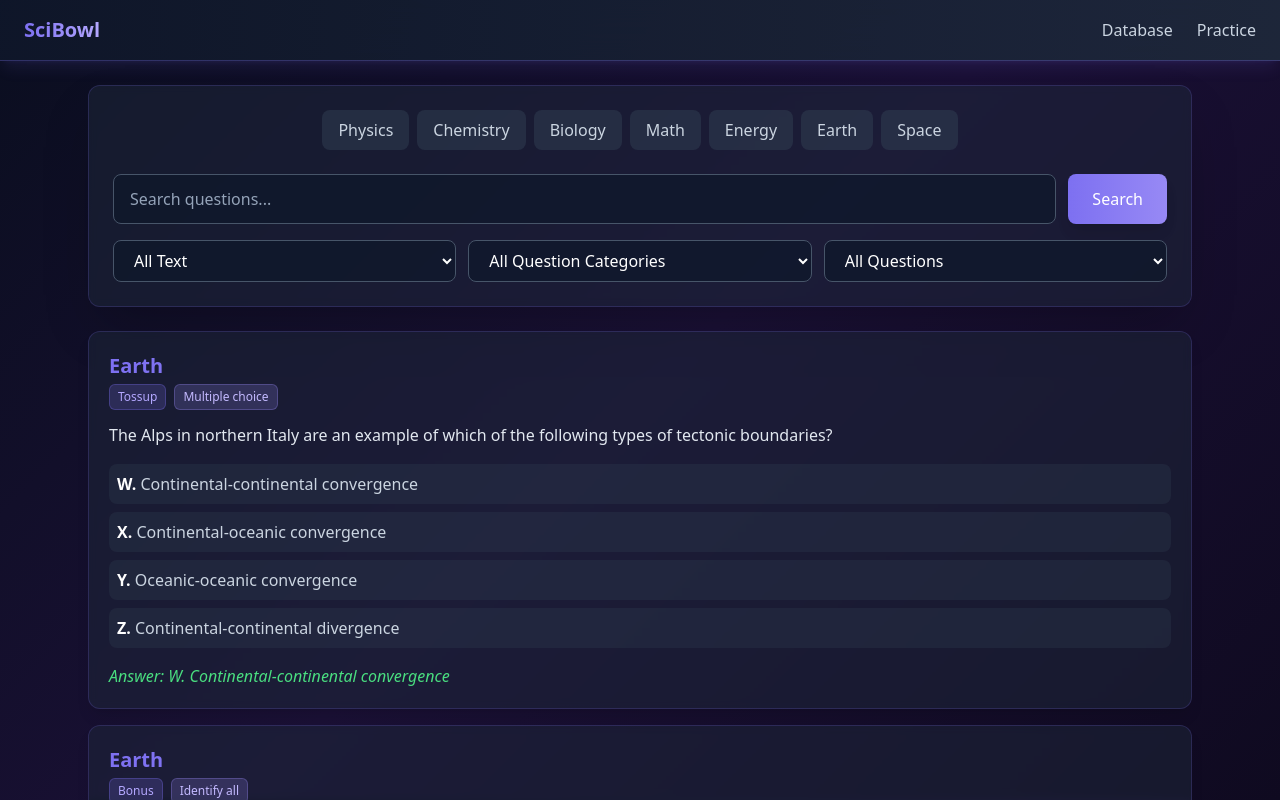
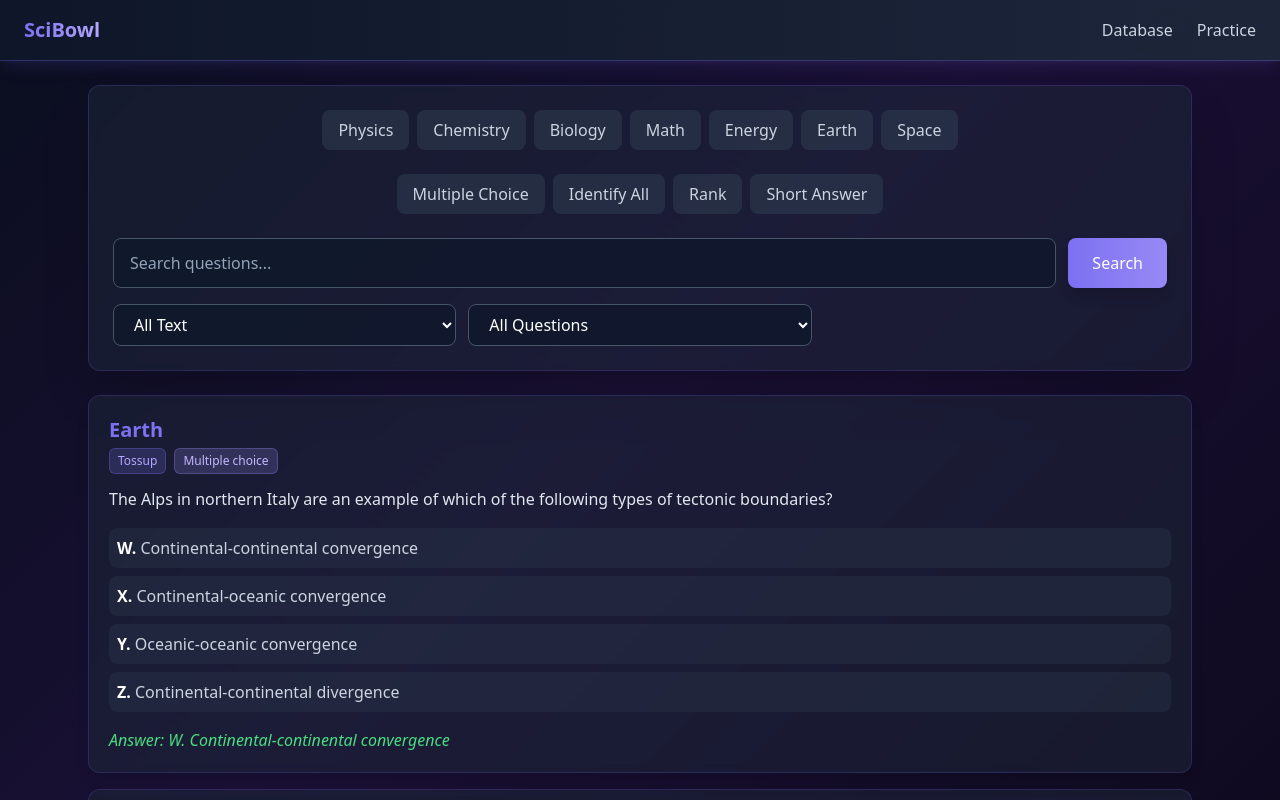
Before and after one commit to xpoes123/scibowl-org, a React (Vite) app: page /database in a window 1280 px wide. Shown: the top 800 px of the page. Built offline with nearby package versions, Linux system fonts and the light colour scheme.

Commit message:
Change question category things

```diff
--- /dev/null
+++ b/src/components/QuestionCategoriesFilter.tsx
@@ -0,0 +1,55 @@
+import type { QuestionCategory } from "../data/questions";
+
+type QuestionCategoryFilterProps = {
+    categories: QuestionCategory[];
+    selected: QuestionCategory[];
+    onChange: (next: QuestionCategory[]) => void;
+    className?: string;
+};
+
+
+export function QuestionCategoryFilter({ categories, selected, onChange, className="" }: QuestionCategoryFilterProps) {
+    const toggleCategory = (category: QuestionCategory) => {
+        const next = selected.includes(category)
+            ? selected.filter((c) => c !== category)
+            : [...selected, category];
+        onChange(next);
+    };
+
+    const labelFor = (cat: QuestionCategory) => {
+        switch(cat) {
+            case "multiple_choice":
+                return "Multiple Choice";
+            case "identify_all":
+                return "Identify All";
+            case "rank":
+                return "Rank";
+            case "short_answer":
+                return "Short Answer";
+            default:
+                return cat;
+        }
+    };
+
+    return (
+        <div className={`flex flex-wrap gap-2 ${className}`}>
+        {categories.map((cat) => {
+            const active = selected.includes(cat);
+            return (
+            <button
+                key={cat}
+                type="button"
+                onClick={() => toggleCategory(cat)}
+                className={`px-4 py-2 rounded-lg font-medium transition-all transform hover:scale-105 ${
+              active
+                ? "bg-gradient-to-r from-[#7d70f1] to-[#9789f5] text-white shadow-lg shadow-[#7d70f1]/30"
+                : "bg-slate-700/50 text-slate-300 hover:bg-slate-700"
+            }`}
+          >
+                {labelFor(cat)}
+            </button>
+            );
+        })}
+        </div>
+    );
+}
--- a/src/pages/QuestionsPage.tsx
+++ b/src/pages/QuestionsPage.tsx
@@ -1,9 +1,10 @@
 import { questions } from "../data/questions";
 import { useState } from "react";
 import { QuestionList } from "../components/QuestionList";
-import type { Category } from "../data/questions";
+import type { Category, QuestionCategory } from "../data/questions";
 import { filterQuestions } from "../utils/filterQuestions";
 import { CategoryFilter } from "../components/CategoryFilter";
+import { QuestionCategoryFilter } from "../components/QuestionCategoriesFilter";
 
 
 export function DatabasePage() {
@@ -13,20 +14,13 @@ export function DatabasePage() {
     const [appliedTextType, setAppliedTextType] = useState<"question" | "answer" | "all">("all");
     const [appliedCategories, setAppliedCategories] = useState<Category[]>([]);
     const [appliedQuestionType, setAppliedQuestionType] = useState<"tossup" | "bonus" | "all">("all");
-    const [appliedQuestionCategory, setAppliedQuestionCategory] = useState<"multiple_choice" | "identify_all" | "rank" | "all">("all");
+    const [appliedQuestionCategory, setAppliedQuestionCategory] = useState<QuestionCategory[]>([]);
 
     const [textType, setTextType] = useState<"question" | "answer" | "all">("all");
     const [selectedCategories, setSelectedCategories] = useState<Category[]>([]);
     const [questionType, setQuestionType] = useState<"tossup" | "bonus" | "all">("all");
-    const [questionCategory, setQuestionCategory] = useState<"multiple_choice" | "identify_all" | "rank" | "all">("all");
+    const [questionCategory, setQuestionCategory] = useState<QuestionCategory[]>([]);
 
-    const toggleCategory = (category: Category) => {
-        setSelectedCategories((prev) => {
-            return prev.includes(category)
-                ? prev.filter((c) => c !== category)
-                : prev.concat(category);
-        });
-    }
 
     const filteredQuestions = filterQuestions(questions, {
         term: searchTerm,
@@ -61,6 +55,14 @@ export function DatabasePage() {
                     onChange={setSelectedCategories}
                     className="justify-center mb-6"
                 />
+                <div className="mb-4">
+                    <QuestionCategoryFilter
+                        categories={["multiple_choice", "identify_all", "rank", "short_answer"]}
+                        selected={questionCategory}
+                        onChange={setQuestionCategory}
+                        className="justify-center mb-6"
+                    />
+                </div>
                 <div className="flex gap-3 mb-4">
                     <input
                         type="text"
@@ -83,8 +85,8 @@ export function DatabasePage() {
                     >
                         Search
                     </button>
+
                 </div>
-
                 <div className="grid grid-cols-1 md:grid-cols-3 gap-3">
                     <select
                         value={textType}
@@ -96,20 +98,6 @@ export function DatabasePage() {
                         <option value="all">All Text</option>
                         <option value="question">Question</option>
                         <option value="answer">Answer</option>
-                    </select>
-
-                    <select
-                        value={questionCategory}
-                        onChange={(e) => {
-                            setQuestionCategory(e.target.value as "multiple_choice" | "identify_all" | "rank" | "all");
-                        }}
-                        className="px-4 py-2 bg-slate-900/70 border border-slate-600 rounded-lg text-white focus:outline-none focus:ring-2 focus:ring-[#7d70f1]"
-                    >
-                        <option value="all">All Question Categories</option>
-                        <option value="short_answer">Short Answer</option>
-                        <option value="multiple_choice">Multiple Choice</option>
-                        <option value="identify_all">Identify All</option>
-                        <option value="rank">Rank</option>
                     </select>
 
                     <select
--- a/src/utils/filterQuestions.ts
+++ b/src/utils/filterQuestions.ts
@@ -1,11 +1,11 @@
-import type { Question, Category } from "../data/questions";
+import type { Question, Category, QuestionCategory } from "../data/questions";
 
 export type FilterParams = {
   term: string;
   categories: Category[];
   textType: "question" | "answer" | "all";
   questionType: "tossup" | "bonus" | "all";
-  questionCategory: "multiple_choice" | "identify_all" | "rank" | "all";
+  questionCategory: QuestionCategory[];
 };
 
 export function filterQuestions(
@@ -18,7 +18,7 @@ export function filterQuestions(
   const hasTerm = normalizedTerm.length >= 2;
   const hasCategoryFilter = categories.length > 0;
   const hasQuestionTypeFilter = questionType !== "all";
-  const hasQuestionCategoryFilter = questionCategory !== "all";
+  const hasQuestionCategoryFilter = questionCategory.length > 0;
 
   return allQuestions.filter((q) => {
     if (hasCategoryFilter && !categories.includes(q.category)) {
@@ -29,7 +29,7 @@ export function filterQuestions(
       return false;
     }
 
-    if (hasQuestionCategoryFilter && q.questionCategory !== questionCategory) {
+    if (hasQuestionCategoryFilter && !questionCategory.includes(q.questionCategory)) {
       return false;
     }
 
```
